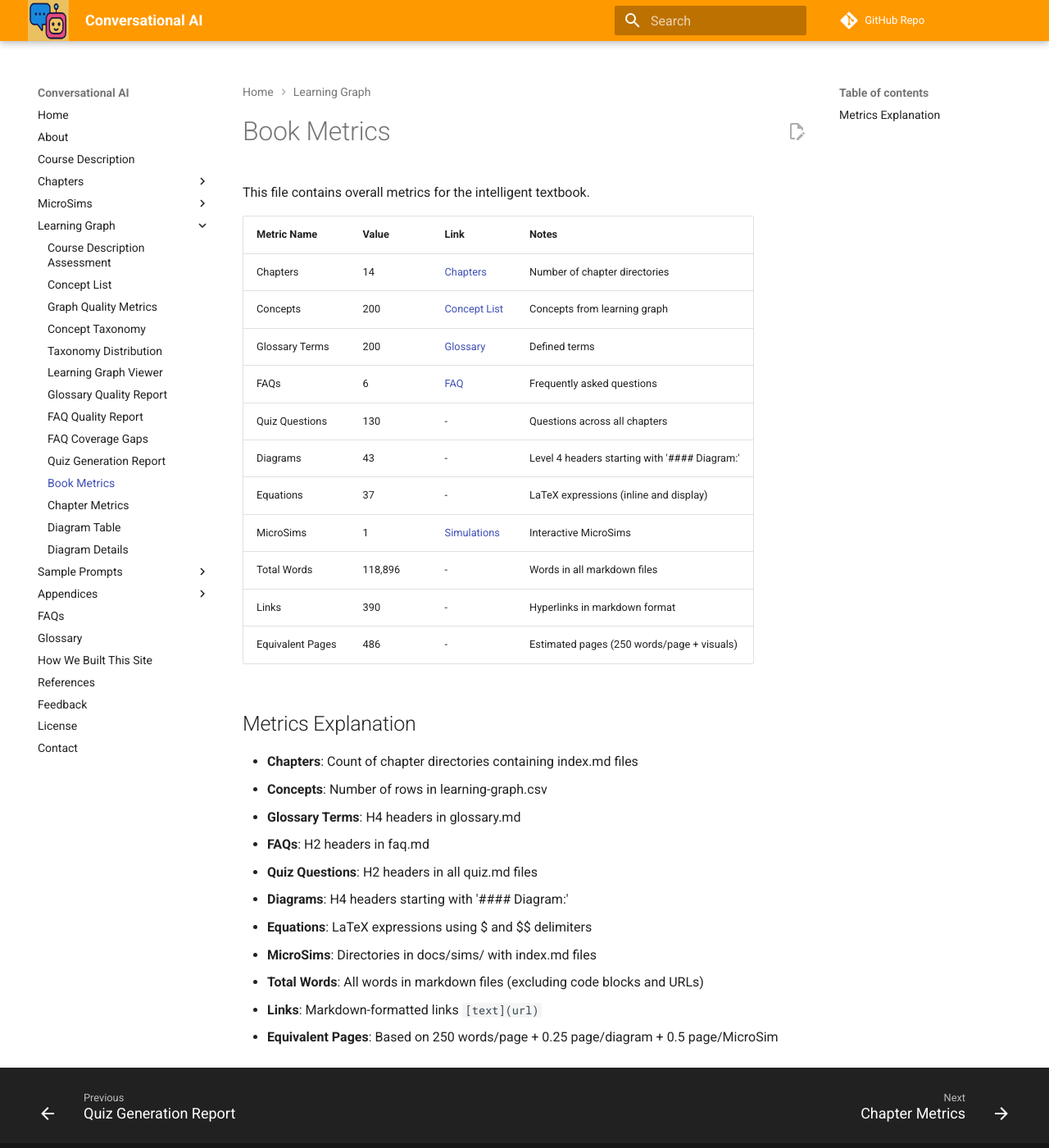
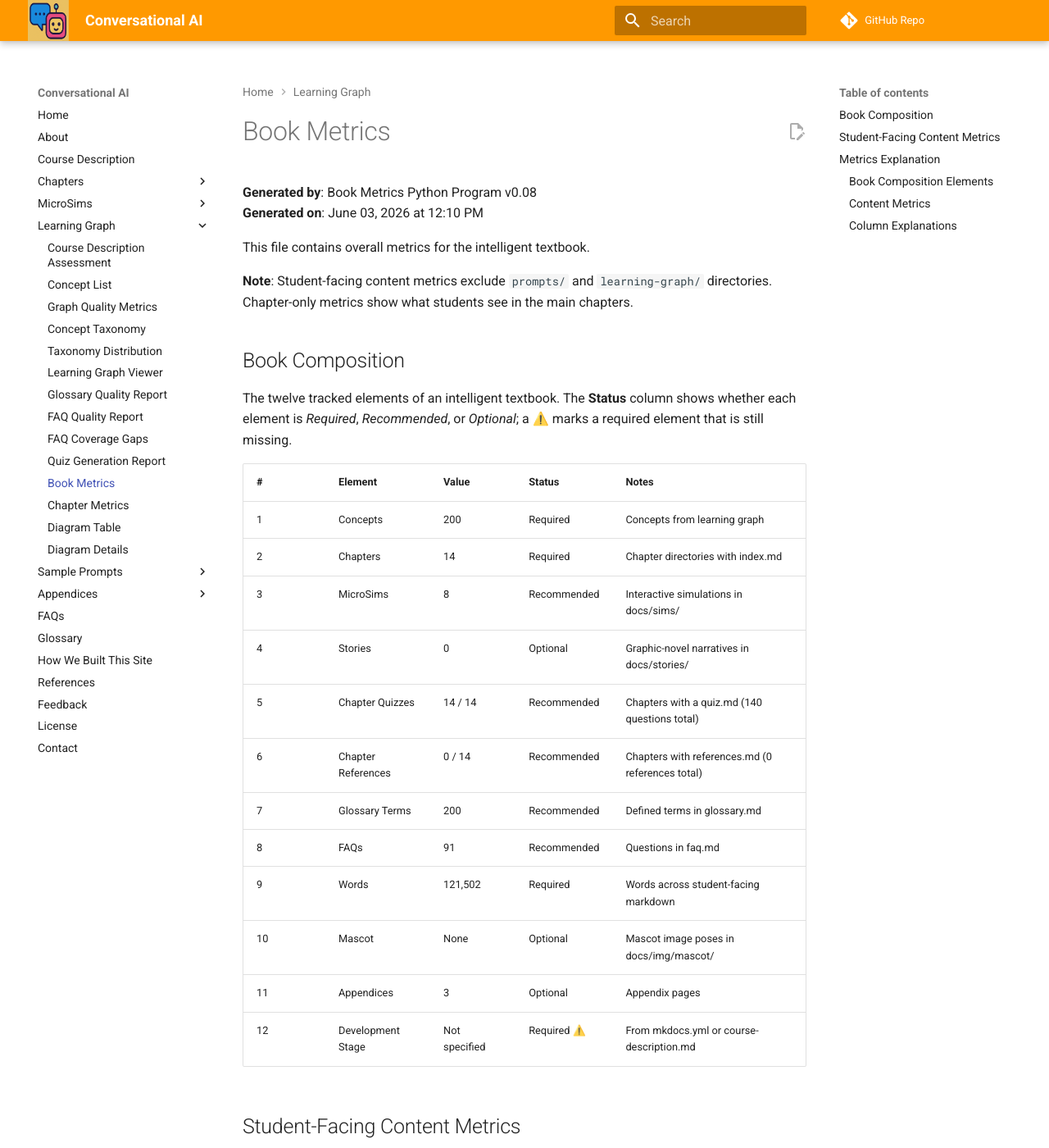
Before and after one commit to dmccreary/conversational-ai, an MkDocs documentation site: the page built from docs/learning-graph/book-metrics.md, in a window 1280 px wide and 1400 px high. Shown: the whole window at 82% size. Built offline with MkDocs 1.6.1 and Material for MkDocs 9.7.7, drawn with Linux system fonts in a browser that asks for light colours; comment, search, counter and statistics services are not loaded; some of the changed text lies outside the part shown.

Commit message:
Add book-metrics.json learning graph metrics and content updates
Co-Authored-By: Claude Opus 4.8 <noreply@anthropic.com>

```diff
--- a/docs/learning-graph/book-metrics.md
+++ b/docs/learning-graph/book-metrics.md
@@ -1,31 +1,71 @@
 # Book Metrics
+
+**Generated by**: Book Metrics Python Program v0.08
+**Generated on**: June 03, 2026 at 12:10 PM
 
 This file contains overall metrics for the intelligent textbook.
 
-| Metric Name | Value | Link | Notes |
-|-------------|-------|------|-------|
-| Chapters | 14 | [Chapters](../chapters/index.md) | Number of chapter directories |
-| Concepts | 200 | [Concept List](./concept-list.md) | Concepts from learning graph |
-| Glossary Terms | 200 | [Glossary](../glossary.md) | Defined terms |
-| FAQs | 6 | [FAQ](../faq.md) | Frequently asked questions |
-| Quiz Questions | 130 | - | Questions across all chapters |
-| Diagrams | 43 | - | Level 4 headers starting with '#### Diagram:' |
-| Equations | 37 | - | LaTeX expressions (inline and display) |
-| MicroSims | 1 | [Simulations](../sims/index.md) | Interactive MicroSims |
-| Total Words | 118,896 | - | Words in all markdown files |
-| Links | 390 | - | Hyperlinks in markdown format |
-| Equivalent Pages | 486 | - | Estimated pages (250 words/page + visuals) |
+**Note**: Student-facing content metrics exclude `prompts/` and `learning-graph/` directories. Chapter-only metrics show what students see in the main chapters.
+
+## Book Composition
+
+The twelve tracked elements of an intelligent textbook. The **Status** column shows whether each element is *Required*, *Recommended*, or *Optional*; a ⚠️ marks a required element that is still missing.
+
+| # | Element | Value | Status | Notes |
+|---|---------|-------|--------|-------|
+| 1 | Concepts | 200 | Required | Concepts from learning graph |
+| 2 | Chapters | 14 | Required | Chapter directories with index.md |
+| 3 | MicroSims | 8 | Recommended | Interactive simulations in docs/sims/ |
+| 4 | Stories | 0 | Optional | Graphic-novel narratives in docs/stories/ |
+| 5 | Chapter Quizzes | 14 / 14 | Recommended | Chapters with a quiz.md (140 questions total) |
+| 6 | Chapter References | 0 / 14 | Recommended | Chapters with references.md (0 references total) |
+| 7 | Glossary Terms | 200 | Recommended | Defined terms in glossary.md |
+| 8 | FAQs | 91 | Recommended | Questions in faq.md |
+| 9 | Words | 121,502 | Required | Words across student-facing markdown |
+| 10 | Mascot | None | Optional | Mascot image poses in docs/img/mascot/ |
+| 11 | Appendices | 3 | Optional | Appendix pages |
+| 12 | Development Stage | Not specified | Required ⚠️ | From mkdocs.yml or course-description.md |
+
+## Student-Facing Content Metrics
+
+Excludes administrative directories (`prompts/`, `learning-graph/`).
+
+| Metric Name | All Content | Chapters Only | Notes |
+|-------------|-------------|---------------|-------|
+| Diagrams | 43 | 43 | H4 headers starting with '#### Diagram:' |
+| Equations | 8 | 7 | LaTeX expressions (inline and display) |
+| Total Words | 121,502 | 89,207 | Words in markdown files |
+| Links | 478 | 194 | Hyperlinks in markdown format |
+| Equivalent Pages | 500 | 371 | Estimated pages (250 words/page + visuals) |
 
 ## Metrics Explanation
 
-- **Chapters**: Count of chapter directories containing index.md files
-- **Concepts**: Number of rows in learning-graph.csv
-- **Glossary Terms**: H4 headers in glossary.md
-- **FAQs**: H2 headers in faq.md
-- **Quiz Questions**: H2 headers in all quiz.md files
+### Book Composition Elements
+
+- **Concepts** *(required)*: Number of rows in learning-graph.csv
+- **Chapters** *(required)*: Count of chapter directories containing index.md files
+- **MicroSims** *(recommended)*: Directories in docs/sims/ with index.md files
+- **Stories** *(optional)*: Story directories in docs/stories/ with index.md files
+- **Chapter Quizzes** *(recommended)*: Chapters containing a quiz.md file (with total quiz questions in the notes)
+- **Chapter References** *(recommended)*: Chapters containing a references.md file (with total reference entries in the notes)
+- **Glossary Terms** *(recommended)*: H4 headers in glossary.md
+- **FAQs** *(recommended)*: H3 headers in faq.md
+- **Words** *(required)*: All words in student-facing markdown files (excluding code blocks and URLs)
+- **Mascot** *(optional)*: Image files (poses) in docs/img/mascot/
+- **Appendices** *(optional)*: Pages in the appendices/ directory (excluding index.md)
+- **Development Stage** *(required)*: `development_stage` value in mkdocs.yml (or course-description.md); shows 'Not specified' if absent
+
+### Content Metrics
+
 - **Diagrams**: H4 headers starting with '#### Diagram:'
 - **Equations**: LaTeX expressions using $ and $$ delimiters
-- **MicroSims**: Directories in docs/sims/ with index.md files
 - **Total Words**: All words in markdown files (excluding code blocks and URLs)
 - **Links**: Markdown-formatted links `[text](url)`
 - **Equivalent Pages**: Based on 250 words/page + 0.25 page/diagram + 0.5 page/MicroSim
+
+### Column Explanations
+
+- **All Content**: Includes all student-facing content (chapters, glossary, FAQ, sims, etc.) but excludes administrative directories
+- **Chapters Only**: Aggregated from chapter directories only - represents the core textbook content students read
+
+**Excluded Directories**: `prompts/`, `learning-graph/` (administrative content not visible to students)
```
Also changed, not shown: docs/learning-graph/book-metadata.json (added, +24 -0 lines), docs/learning-graph/book-metrics.json (added, +27 -0 lines), docs/learning-graph/chapter-metrics.md (+24 -17 lines), 1 other file.
